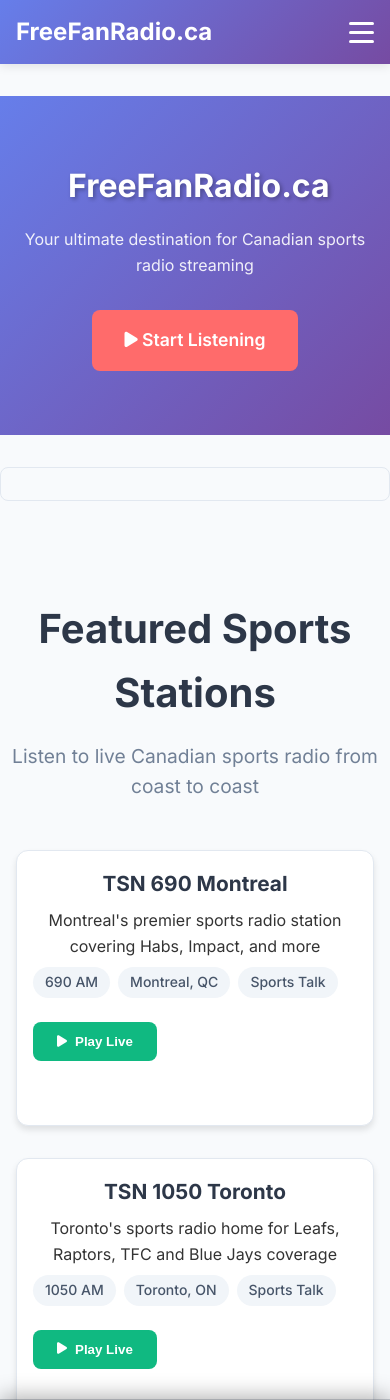
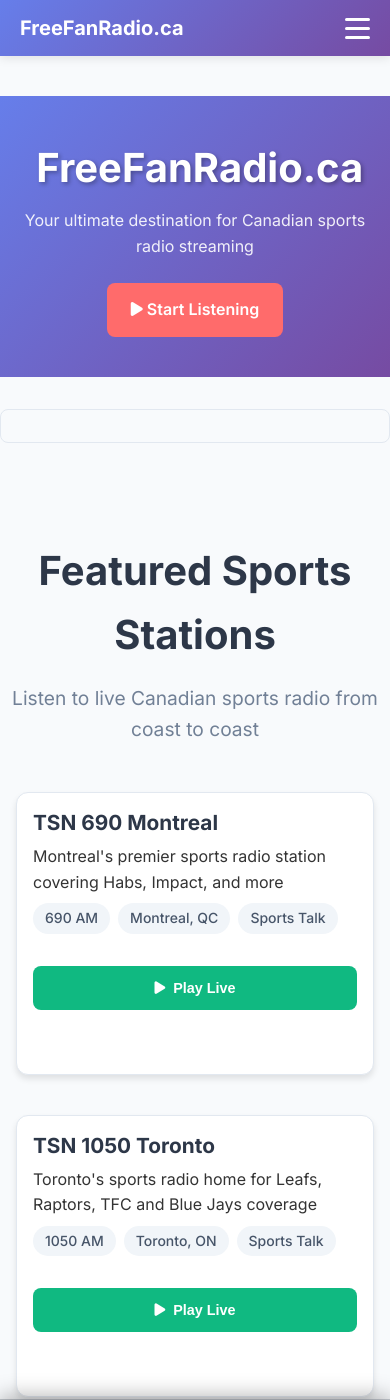
Before and after one commit to freefanradio/freefanradio.github.io, a Jekyll site: the page built from index.html, in a window 390 px wide and 1400 px high. Built offline with Jekyll 4.4.1, drawn with Linux system fonts in a browser that asks for light colours.

Commit message:
Fix responsive design.

```diff
--- a/Gemfile
+++ b/Gemfile
@@ -2,6 +2,9 @@
 
 gem "jekyll", "~> 4.3.0"
 gem "minima", "~> 2.5"
+gem "csv"
+gem "logger"
+gem "base64"
 
 group :jekyll_plugins do
   gem "jekyll-feed", "~> 0.12"
--- a/assets/css/main.css
+++ b/assets/css/main.css
@@ -5,11 +5,17 @@
     box-sizing: border-box;
 }
 
+html {
+    font-size: 16px;
+    scroll-behavior: smooth;
+}
+
 body {
     font-family: 'Inter', -apple-system, BlinkMacSystemFont, 'Segoe UI', Roboto, sans-serif;
     line-height: 1.6;
     color: #333;
     background-color: #f8fafc;
+    overflow-x: hidden;
 }
 
 /* Header and Navigation */
@@ -148,11 +154,12 @@
 /* Station Grid */
 .stations-grid {
     display: grid;
-    grid-template-columns: repeat(auto-fit, minmax(300px, 1fr));
-    gap: 2rem;
+    grid-template-columns: repeat(auto-fit, minmax(min(300px, 100%), 1fr));
+    gap: 1.5rem;
     max-width: 1200px;
     margin: 0 auto;
     padding: 0 1rem;
+    width: 100%;
 }
 
 .station-card {
@@ -171,15 +178,20 @@
 
 .station-header {
     display: flex;
-    justify-content: space-between;
-    align-items: flex-start;
+    flex-direction: column;
+    gap: 1rem;
     margin-bottom: 1rem;
+}
+
+.station-info {
+    flex: 1;
 }
 
 .station-info h3 {
     color: #2d3748;
     margin-bottom: 0.5rem;
     font-size: 1.3rem;
+    line-height: 1.3;
 }
 
 .station-meta {
@@ -196,6 +208,11 @@
     border-radius: 20px;
     font-size: 0.875rem;
     font-weight: 500;
+    white-space: nowrap;
+}
+
+.station-actions {
+    width: 100%;
 }
 
 .play-station-btn {
@@ -209,7 +226,11 @@
     transition: all 0.3s ease;
     display: flex;
     align-items: center;
+    justify-content: center;
     gap: 0.5rem;
+    width: 100%;
+    font-size: 1rem;
+    min-height: 44px; /* Minimum touch target */
 }
 
 .play-station-btn:hover {
@@ -521,6 +542,73 @@
 }
 
 /* Mobile Responsive */
+/* Small mobile devices */
+@media (max-width: 480px) {
+    .hero h1 {
+        font-size: 2rem;
+        margin-bottom: 0.5rem;
+    }
+
+    .hero p {
+        font-size: 0.95rem;
+        margin-bottom: 1.5rem;
+    }
+
+    .nav-container {
+        padding: 0 0.75rem;
+        height: 56px;
+    }
+
+    .nav-brand {
+        font-size: 1.25rem;
+    }
+
+    .station-card {
+        padding: 1rem;
+        margin-bottom: 1rem;
+    }
+
+    .station-header {
+        flex-direction: column;
+        gap: 1rem;
+        text-align: left;
+    }
+
+    .station-actions {
+        margin-top: 0.5rem;
+    }
+
+    .play-station-btn {
+        padding: 0.875rem 1rem;
+        font-size: 0.9rem;
+    }
+
+    .page-header h1,
+    .station-header h1 {
+        font-size: 1.75rem;
+        line-height: 1.2;
+    }
+
+    .stations-grid {
+        gap: 1rem;
+        padding: 0 0.75rem;
+    }
+
+    .hero {
+        padding: 2.5rem 0;
+    }
+
+    .hero-container {
+        padding: 0 0.75rem;
+    }
+
+    .cta-button {
+        padding: 0.875rem 1.5rem;
+        font-size: 1rem;
+    }
+}
+
+/* Tablet and medium screens */
 @media (max-width: 768px) {
     .nav-menu {
         position: fixed;
@@ -534,10 +622,23 @@
         align-items: center;
         padding-top: 2rem;
         transition: left 0.3s ease;
+        z-index: 999;
     }
 
     .nav-menu.active {
         left: 0;
+    }
+
+    .nav-item {
+        width: 100%;
+        text-align: center;
+        margin-bottom: 0.5rem;
+    }
+
+    .nav-link {
+        display: block;
+        padding: 1rem 2rem;
+        width: 100%;
     }
 
     .nav-toggle {
@@ -566,6 +667,7 @@
 
     .stations-grid {
         grid-template-columns: 1fr;
+        gap: 1.5rem;
         padding: 0 1rem;
     }
 
@@ -573,50 +675,73 @@
         flex-direction: column;
         gap: 1rem;
         text-align: center;
+        padding: 0 1rem;
+    }
+
+    .player-info {
+        text-align: center;
     }
 
     .volume-control {
         order: -1;
+        justify-content: center;
     }
 
     .schedule-item {
         flex-direction: column;
         align-items: flex-start;
         gap: 0.5rem;
+        padding: 0.75rem;
     }
 
     .schedule-item .show {
         margin-left: 0;
     }
 
+    .schedule-item .time {
+        min-width: auto;
+    }
+
     .footer-content {
         grid-template-columns: 1fr;
         text-align: center;
+        gap: 1.5rem;
+    }
+
+    .contact-info {
+        text-align: center;
+    }
+
+    .page-content,
+    .station-page {
+        padding: 0 1rem;
     }
 }
 
-@media (max-width: 480px) {
-    .hero h1 {
-        font-size: 2rem;
+/* Large tablets and small desktops */
+@media (min-width: 769px) and (max-width: 1024px) {
+    .stations-grid {
+        grid-template-columns: repeat(2, 1fr);
+        gap: 1.5rem;
     }
 
     .nav-container {
-        padding: 0 0.5rem;
+        padding: 0 1.5rem;
     }
 
-    .station-card {
-        padding: 1rem;
+    .hero h1 {
+        font-size: 3rem;
+    }
+}
+
+/* Extra large screens */
+@media (min-width: 1440px) {
+    .hero h1 {
+        font-size: 4rem;
     }
 
-    .station-header {
-        flex-direction: column;
-        gap: 1rem;
-        text-align: center;
-    }
-
-    .page-header h1,
-    .station-header h1 {
-        font-size: 2rem;
+    .stations-grid {
+        grid-template-columns: repeat(3, 1fr);
     }
 }
 
```
